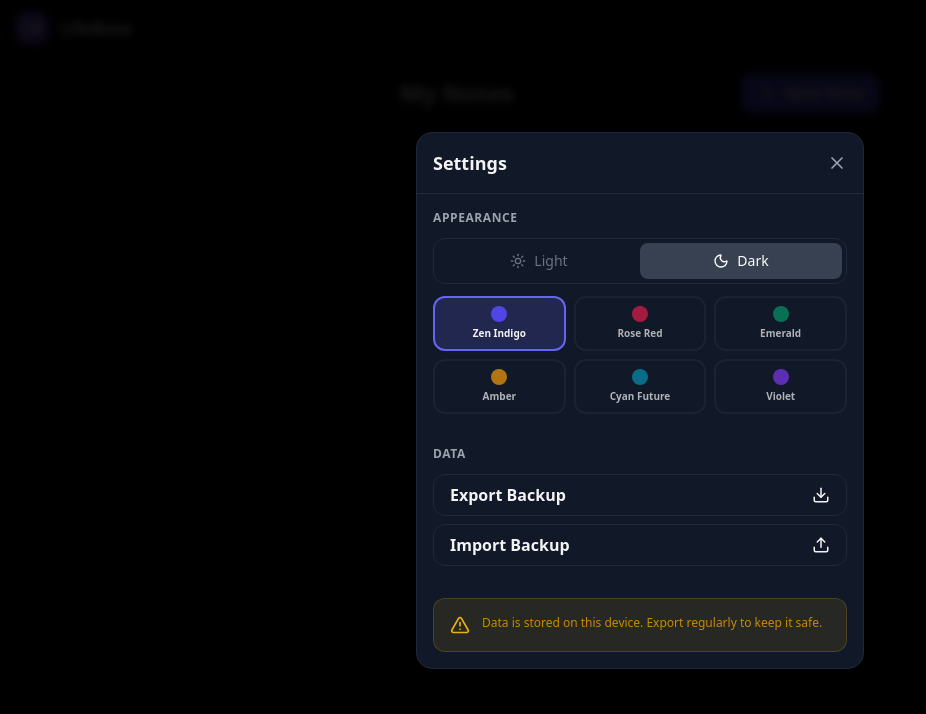
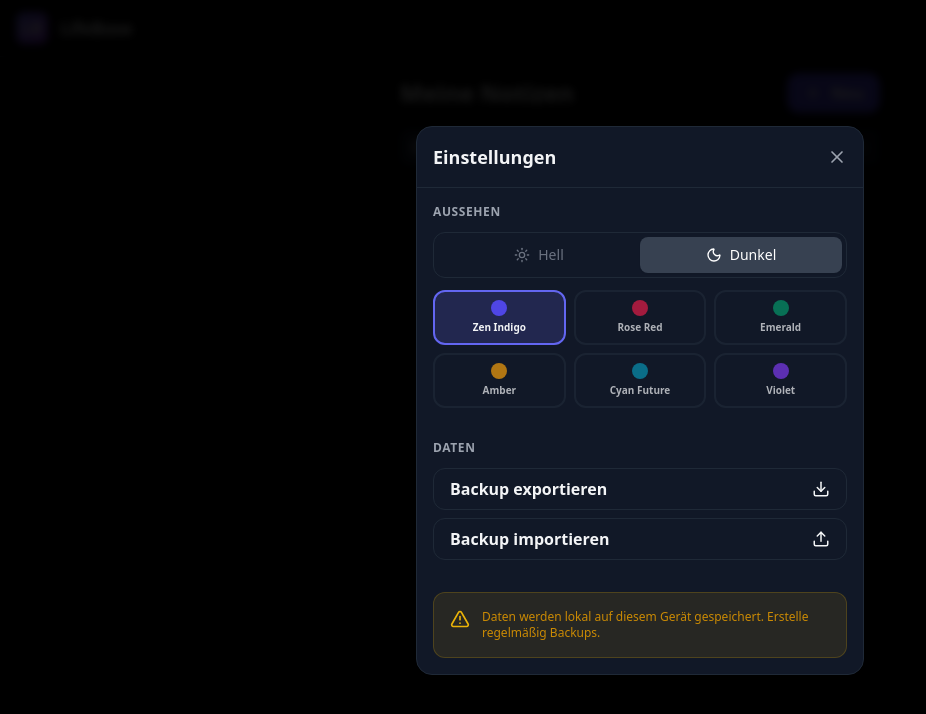
Before and after one commit to FafaWanji/LifeBase, a React (Vite) app: page / in a window 1280 px wide. Both pictures are taken after a click on the button 1252 px from the left and 28 px from the top of the page. Shown: the top 714 px of the page, without its empty margins (0-926 px from the left). Built offline with nearby package versions, Linux system fonts and the light colour scheme.

Commit message:
added labeling

```diff
--- a/src/App.tsx
+++ b/src/App.tsx
@@ -14,7 +14,10 @@ import {
   Upload,
   AlertTriangle,
   Moon,
-  Sun
+  Sun,
+  Tag,
+  Filter,
+  Palette
 } from 'lucide-react';
 
 // --- Type Definitions ---
@@ -51,11 +54,18 @@ interface ThemeContextType extends ThemeProfile {
   setAccentKey: (key: AccentKey) => void;
 }
 
+interface Label {
+  id: string;
+  name: string;
+  color: string; // Tailwind class
+  textColor: string;
+}
+
 interface Note {
   id: number;
   title: string;
   content: string;
-  color: string;
+  labelId: string; // Verknüpfung zum Label
   date: string;
 }
 
@@ -74,6 +84,7 @@ interface TierList {
 interface ExportData {
   notes: Note[];
   tierlists: TierList[];
+  labels: Label[];
   exportDate: string;
   version: string;
 }
@@ -281,21 +292,78 @@ const Modal: React.FC<ModalProps> = ({ isOpen, onClose, title, children }) => {
 
 // --- Feature: Notes ---
 
+const defaultLabels: Label[] = [
+  { id: '1', name: 'Allgemein', color: 'bg-yellow-200', textColor: 'text-yellow-900' },
+  { id: '2', name: 'Arbeit', color: 'bg-blue-200', textColor: 'text-blue-900' },
+  { id: '3', name: 'Privat', color: 'bg-green-200', textColor: 'text-green-900' },
+  { id: '4', name: 'Wichtig', color: 'bg-red-200', textColor: 'text-red-900' },
+  { id: '5', name: 'Ideen', color: 'bg-purple-200', textColor: 'text-purple-900' },
+];
+
+// Color definitions for creating new labels
+const availableColors = [
+  { bg: 'bg-yellow-200', text: 'text-yellow-900', name: 'Gelb' },
+  { bg: 'bg-blue-200', text: 'text-blue-900', name: 'Blau' },
+  { bg: 'bg-green-200', text: 'text-green-900', name: 'Grün' },
+  { bg: 'bg-red-200', text: 'text-red-900', name: 'Rot' },
+  { bg: 'bg-purple-200', text: 'text-purple-900', name: 'Lila' },
+  { bg: 'bg-orange-200', text: 'text-orange-900', name: 'Orange' },
+  { bg: 'bg-gray-200', text: 'text-gray-900', name: 'Grau' },
+  { bg: 'bg-pink-200', text: 'text-pink-900', name: 'Pink' },
+  { bg: 'bg-teal-200', text: 'text-teal-900', name: 'Türkis' },
+];
+
 const NotesView: React.FC = () => {
+  // Load Labels
+  const [labels, setLabels] = useState<Label[]>(() => {
+    const saved = localStorage.getItem('lb_labels');
+    return saved ? JSON.parse(saved) : defaultLabels;
+  });
+
+  // Load Notes
   const [notes, setNotes] = useState<Note[]>(() => {
     const saved = localStorage.getItem('lb_notes');
-    return saved ? JSON.parse(saved) : [];
+    let loadedNotes = saved ? JSON.parse(saved) : [];
+
+    // Migration: If note has "color" but no "labelId", try to map it
+    return loadedNotes.map((n: any) => {
+      if (!n.labelId) {
+        const match = defaultLabels.find(l => l.color === n.color);
+        return { ...n, labelId: match ? match.id : defaultLabels[0].id };
+      }
+      return n;
+    });
   });
+
+  const [activeFilters, setActiveFilters] = useState<string[]>([]);
   const [isModalOpen, setIsModalOpen] = useState(false);
-  const [currentNote, setCurrentNote] = useState<Omit<Note, 'id' | 'date'>>({ title: '', content: '', color: 'bg-yellow-200' });
-  const { textMain, textSec } = useTheme();
+  const [isLabelManagerOpen, setIsLabelManagerOpen] = useState(false); // New: Label Manager Modal State
+  const [currentNote, setCurrentNote] = useState({ title: '', content: '', labelId: '' });
+
+  // State for creating a NEW label inside the manager/modal
+  const [newLabelName, setNewLabelName] = useState('');
+  const [newLabelColor, setNewLabelColor] = useState(availableColors[0]);
+
+  const { textMain, textSec, bgCard, border, accent, bgInput } = useTheme();
 
   useEffect(() => localStorage.setItem('lb_notes', JSON.stringify(notes)), [notes]);
+  useEffect(() => localStorage.setItem('lb_labels', JSON.stringify(labels)), [labels]);
 
   const addNote = () => {
     if (!currentNote.title.trim() && !currentNote.content.trim()) return;
-    setNotes([{ ...currentNote, id: Date.now(), date: new Date().toLocaleDateString() }, ...notes]);
-    setCurrentNote({ title: '', content: '', color: 'bg-yellow-200' });
+
+    // Default to first label if none selected
+    const labelIdToUse = currentNote.labelId || labels[0].id;
+
+    setNotes([{
+      id: Date.now(),
+      title: currentNote.title,
+      content: currentNote.content,
+      labelId: labelIdToUse,
+      date: new Date().toLocaleDateString('de-DE')
+    }, ...notes]);
+
+    setCurrentNote({ title: '', content: '', labelId: '' });
     setIsModalOpen(false);
   };
 
@@ -303,39 +371,135 @@ const NotesView: React.FC = () => {
     setNotes(notes.filter(n => n.id !== id));
   };
 
-  const colors = [
-    { bg: 'bg-yellow-200', text: 'text-yellow-900' },
-    { bg: 'bg-green-200', text: 'text-green-900' },
-    { bg: 'bg-blue-200', text: 'text-blue-900' },
-    { bg: 'bg-purple-200', text: 'text-purple-900' },
-    { bg: 'bg-red-200', text: 'text-red-900' },
-  ];
+  // --- Label Management Functions ---
+
+  const createNewLabel = () => {
+    if (!newLabelName.trim()) return;
+    const newLabel: Label = {
+      id: Date.now().toString(),
+      name: newLabelName,
+      color: newLabelColor.bg,
+      textColor: newLabelColor.text
+    };
+    const updatedLabels = [...labels, newLabel];
+    setLabels(updatedLabels);
+
+    // If we are in the "New Note" modal, auto-select it
+    if (isModalOpen) {
+       setCurrentNote({ ...currentNote, labelId: newLabel.id });
+    }
+
+    setNewLabelName('');
+  };
+
+  const deleteLabel = (id: string) => {
+    if (labels.length <= 1) {
+      alert("Ein Label muss mindestens übrig bleiben!");
+      return;
+    }
+
+    if (!confirm("Label wirklich löschen? Notizen mit diesem Label werden auf das erste verfügbare Label zurückgesetzt.")) {
+      return;
+    }
+
+    const newLabels = labels.filter(l => l.id !== id);
+    setLabels(newLabels);
+
+    // Migration: Move notes from deleted label to the first available label
+    const fallbackLabelId = newLabels[0].id;
+    const updatedNotes = notes.map(n =>
+      n.labelId === id ? { ...n, labelId: fallbackLabelId } : n
+    );
+    setNotes(updatedNotes);
+
+    // Remove from filters if active
+    setActiveFilters(activeFilters.filter(fid => fid !== id));
+  };
+
+  const toggleFilter = (labelId: string) => {
+    if (activeFilters.includes(labelId)) {
+      setActiveFilters(activeFilters.filter(id => id !== labelId));
+    } else {
+      setActiveFilters([...activeFilters, labelId]);
+    }
+  };
+
+  const filteredNotes = activeFilters.length === 0
+    ? notes
+    : notes.filter(n => activeFilters.includes(n.labelId));
 
   return (
-    <div className="space-y-6 pb-24">
-      <div className="flex justify-between items-center">
-        <h2 className={`text-2xl font-bold ${textMain}`}>My Notes</h2>
-        <Button onClick={() => setIsModalOpen(true)}>
-          <Plus size={20} /> New Note
+    <div className="space-y-4 pb-24">
+      <div className="flex justify-between items-center mb-2">
+        <h2 className={`text-2xl font-bold ${textMain}`}>Meine Notizen</h2>
+        <Button onClick={() => {
+          setCurrentNote({ title: '', content: '', labelId: labels[0].id });
+          setIsModalOpen(true);
+        }}>
+          <Plus size={20} /> Neu
         </Button>
       </div>
 
+      {/* Filter Bar with Manage Button */}
+      <div className="flex gap-2 items-center">
+        {/* Manage Labels Button */}
+        <button
+            onClick={() => setIsLabelManagerOpen(true)}
+            className={`h-9 w-9 flex items-center justify-center rounded-lg border flex-shrink-0 transition-colors ${bgCard} ${border} ${textSec} hover:${textMain}`}
+            title="Labels verwalten"
+        >
+            <Settings size={18} />
+        </button>
+
+        <div className="flex gap-2 overflow-x-auto scrollbar-hide flex-grow">
+            <div className={`h-9 w-9 flex items-center justify-center rounded-lg border flex-shrink-0 ${border} ${bgCard}`}>
+                <Filter size={16} className={textSec} />
+            </div>
+            {labels.map(label => {
+                const isActive = activeFilters.includes(label.id);
+                return (
+                    <button
+                        key={label.id}
+                        onClick={() => toggleFilter(label.id)}
+                        className={`h-9 whitespace-nowrap px-3 rounded-lg text-sm font-medium transition-all border flex-shrink-0 ${
+                            isActive
+                            ? `${label.color} ${label.textColor} border-transparent shadow-sm scale-105`
+                            : `${bgCard} ${textSec} ${border} opacity-70 hover:opacity-100`
+                        }`}
+                    >
+                        {label.name}
+                    </button>
+                )
+            })}
+        </div>
+      </div>
+
       <div className="grid grid-cols-2 gap-4">
-        {notes.length === 0 && (
+        {filteredNotes.length === 0 && (
           <div className={`col-span-2 text-center py-20 ${textSec} flex flex-col items-center`}>
             <StickyNote size={48} className="mb-4 opacity-20" />
-            <p>No notes yet. Tap 'New Note' to start.</p>
+            <p>Keine Notizen gefunden.</p>
           </div>
         )}
-        {notes.map(note => {
-          const theme = colors.find(c => c.bg === note.color) || colors[0];
+        {filteredNotes.map(note => {
+          const label = labels.find(l => l.id === note.labelId) || labels[0];
+
           return (
-            <div key={note.id} className={`${note.color} p-4 rounded-xl shadow-sm flex flex-col min-h-[160px] relative group transition-transform active:scale-95`}>
-              <h3 className={`font-bold text-lg mb-2 ${theme.text} line-clamp-1`}>{note.title}</h3>
-              <p className={`text-sm ${theme.text} opacity-80 line-clamp-4 flex-grow whitespace-pre-wrap`}>{note.content}</p>
-              <div className="flex justify-between items-center mt-2">
-                <span className={`text-xs ${theme.text} opacity-60`}>{note.date}</span>
-                <button onClick={() => deleteNote(note.id)} className={`p-2 rounded-full hover:bg-black/10 ${theme.text}`}>
+            <div key={note.id} className={`${label.color} p-4 rounded-xl shadow-sm flex flex-col min-h-[160px] relative group transition-transform active:scale-95`}>
+
+              {/* Label Badge */}
+              <div className="flex justify-between items-start mb-2">
+                <span className={`text-[10px] font-bold uppercase tracking-wider px-1.5 py-0.5 rounded-md bg-white/30 ${label.textColor}`}>
+                    {label.name}
+                </span>
+              </div>
+
+              <h3 className={`font-bold text-lg mb-1 ${label.textColor} line-clamp-1`}>{note.title}</h3>
+              <p className={`text-sm ${label.textColor} opacity-80 line-clamp-4 flex-grow whitespace-pre-wrap`}>{note.content}</p>
+
+              <div className="flex justify-between items-center mt-3">
+                <span className={`text-[10px] ${label.textColor} opacity-60`}>{note.date}</span>
+                <button onClick={() => deleteNote(note.id)} className={`p-2 rounded-full hover:bg-black/10 ${label.textColor}`}>
                   <Trash2 size={16} />
                 </button>
               </div>
@@ -344,29 +508,101 @@ const NotesView: React.FC = () => {
         })}
       </div>
 
-      <Modal isOpen={isModalOpen} onClose={() => setIsModalOpen(false)} title="Create Note">
+      {/* Label Manager Modal */}
+      <Modal isOpen={isLabelManagerOpen} onClose={() => setIsLabelManagerOpen(false)} title="Labels verwalten">
+        <div className="space-y-6">
+
+            {/* Create New Label Section */}
+            <div className={`p-4 rounded-xl border ${border} ${bgInput}`}>
+                <h4 className={`text-xs font-bold uppercase mb-3 ${textSec}`}>Neues Label erstellen</h4>
+                <div className="flex gap-2 mb-3">
+                    <Input
+                        value={newLabelName}
+                        onChange={setNewLabelName}
+                        placeholder="Name (z.B. Sport)"
+                        className="text-sm py-2"
+                    />
+                    <Button onClick={createNewLabel} disabled={!newLabelName.trim()} className="py-2 px-4 whitespace-nowrap">
+                        <Plus size={18} />
+                    </Button>
+                </div>
+
+                <div className="flex flex-wrap gap-2">
+                    {availableColors.map(c => (
+                        <button
+                            key={c.name}
+                            onClick={() => setNewLabelColor(c)}
+                            className={`w-8 h-8 rounded-full ${c.bg} border-2 transition-transform ${newLabelColor.bg === c.bg ? 'border-gray-500 scale-110 shadow-md' : 'border-transparent hover:scale-105'}`}
+                            title={c.name}
+                        />
+                    ))}
+                </div>
+            </div>
+
+            {/* Existing Labels List */}
+            <div className="space-y-2 max-h-60 overflow-y-auto pr-1">
+                <h4 className={`text-xs font-bold uppercase ${textSec}`}>Vorhandene Labels</h4>
+                {labels.map(label => (
+                    <div key={label.id} className={`flex items-center justify-between p-3 rounded-lg border ${border} ${bgCard}`}>
+                        <div className="flex items-center gap-3">
+                            <div className={`w-4 h-4 rounded-full ${label.color}`}></div>
+                            <span className={`font-medium ${textMain}`}>{label.name}</span>
+                        </div>
+                        <button
+                            onClick={() => deleteLabel(label.id)}
+                            className={`${textSec} hover:text-red-400 p-2 rounded-lg hover:bg-red-400/10 transition-colors`}
+                            title="Label löschen"
+                        >
+                            <Trash2 size={18} />
+                        </button>
+                    </div>
+                ))}
+            </div>
+        </div>
+      </Modal>
+
+      {/* Create Note Modal */}
+      <Modal isOpen={isModalOpen} onClose={() => setIsModalOpen(false)} title="Neue Notiz">
         <div className="space-y-4">
           <Input
             value={currentNote.title}
             onChange={(v) => setCurrentNote({...currentNote, title: v})}
-            placeholder="Title (e.g., Game Ideas)"
+            placeholder="Titel (z.B. Einkaufsliste)"
           />
           <textarea
             value={currentNote.content}
             onChange={(e) => setCurrentNote({...currentNote, content: e.target.value})}
-            placeholder="Write your thoughts here..."
+            placeholder="Schreibe deine Gedanken..."
             className={`w-full bg-transparent border rounded-xl px-4 py-3 focus:outline-none focus:ring-2 h-32 resize-none ${useTheme().bgInput} ${useTheme().border} ${useTheme().textMain} ${useTheme().accent.ring}`}
           />
-          <div className="flex gap-2 justify-center">
-            {colors.map((c) => (
-              <button
-                key={c.bg}
-                onClick={() => setCurrentNote({...currentNote, color: c.bg})}
-                className={`w-8 h-8 rounded-full ${c.bg} border-2 ${currentNote.color === c.bg ? 'border-black/50 scale-110' : 'border-transparent'}`}
-              />
-            ))}
+
+          {/* Label Selector */}
+          <div>
+            <div className="flex justify-between items-center mb-2">
+                <span className={`text-xs font-bold uppercase ${textSec}`}>Label wählen</span>
+                <button onClick={() => { setIsModalOpen(false); setIsLabelManagerOpen(true); }} className={`text-xs ${accent.text} hover:underline`}>
+                    Bearbeiten
+                </button>
+            </div>
+
+            <div className="flex flex-wrap gap-2">
+                {labels.map(label => (
+                    <button
+                        key={label.id}
+                        onClick={() => setCurrentNote({...currentNote, labelId: label.id})}
+                        className={`px-3 py-1.5 rounded-lg text-sm font-medium transition-all border-2 ${
+                            currentNote.labelId === label.id
+                            ? `${label.color} ${label.textColor} border-white/20 shadow-md`
+                            : `${useTheme().bgInput} ${textSec} border-transparent`
+                        }`}
+                    >
+                        {label.name}
+                    </button>
+                ))}
+            </div>
           </div>
-          <Button onClick={addNote} className="w-full">Save Note</Button>
+
+          <Button onClick={addNote} className="w-full">Notiz speichern</Button>
         </div>
       </Modal>
     </div>
@@ -498,9 +734,9 @@ const TierListView: React.FC = () => {
     return (
       <div className="space-y-6 pb-24">
          <div className="flex justify-between items-center">
-            <h2 className={`text-2xl font-bold ${textMain}`}>My Tier Lists</h2>
+            <h2 className={`text-2xl font-bold ${textMain}`}>Meine Tier Lists</h2>
             <Button onClick={() => setIsCreateModalOpen(true)}>
-                <Plus size={20} /> New List
+                <Plus size={20} /> Neu
             </Button>
         </div>
 
@@ -508,7 +744,7 @@ const TierListView: React.FC = () => {
             {lists.length === 0 && (
                  <div className={`text-center py-10 ${textSec}`}>
                     <List size={48} className="mx-auto mb-4 opacity-20" />
-                    <p>No tier lists yet.</p>
+                    <p>Noch keine Tier Lists vorhanden.</p>
                 </div>
             )}
             {lists.map(list => (
@@ -523,7 +759,7 @@ const TierListView: React.FC = () => {
                         </div>
                         <div>
                             <h3 className={`font-bold ${textMain}`}>{list.title}</h3>
-                            <p className={`text-sm ${textSec}`}>{list.items.length} items</p>
+                            <p className={`text-sm ${textSec}`}>{list.items.length} Einträge</p>
                         </div>
                     </div>
                     <button onClick={(e) => deleteList(e, list.id)} className={`${textSec} hover:text-red-400 p-2`}>
@@ -533,10 +769,10 @@ const TierListView: React.FC = () => {
             ))}
         </div>
 
-        <Modal isOpen={isCreateModalOpen} onClose={() => setIsCreateModalOpen(false)} title="New Tier List">
+        <Modal isOpen={isCreateModalOpen} onClose={() => setIsCreateModalOpen(false)} title="Neue Tier List">
             <div className="space-y-4">
-                <Input value={newListTitle} onChange={setNewListTitle} placeholder="List Name (e.g., Best RPGs)" />
-                <Button onClick={createList} className="w-full">Create</Button>
+                <Input value={newListTitle} onChange={setNewListTitle} placeholder="Name (z.B. Beste Spiele)" />
+                <Button onClick={createList} className="w-full">Erstellen</Button>
             </div>
         </Modal>
       </div>
@@ -601,15 +837,15 @@ const TierListView: React.FC = () => {
               ))}
           </div>
 
-          <Modal isOpen={!!addingToTier} onClose={() => setAddingToTier(null)} title={`Add to Tier ${addingToTier}`}>
+          <Modal isOpen={!!addingToTier} onClose={() => setAddingToTier(null)} title={`Eintrag für Tier ${addingToTier}`}>
             <div className="space-y-4">
                 <Input
                     value={newItemName}
                     onChange={setNewItemName}
-                    placeholder="Item Name"
+                    placeholder="Name"
                     autoFocus
                 />
-                <Button onClick={addItem} className="w-full">Add Item</Button>
+                <Button onClick={addItem} className="w-full">Hinzufügen</Button>
             </div>
           </Modal>
       </div>
@@ -631,8 +867,9 @@ const SettingsModal: React.FC<SettingsModalProps> = ({ isOpen, onClose }) => {
     const data: ExportData = {
       notes: JSON.parse(localStorage.getItem('lb_notes') || '[]'),
       tierlists: JSON.parse(localStorage.getItem('lb_tierlists') || '[]'),
+      labels: JSON.parse(localStorage.getItem('lb_labels') || '[]'),
       exportDate: new Date().toISOString(),
-      version: '1.0'
+      version: '1.1'
     };
 
     const blob = new Blob([JSON.stringify(data, null, 2)], { type: 'application/json' });
@@ -655,15 +892,17 @@ const SettingsModal: React.FC<SettingsModalProps> = ({ isOpen, onClose }) => {
       try {
         const text = event.target?.result as string;
         const data = JSON.parse(text);
-        if (!Array.isArray(data.notes) && !Array.isArray(data.tierlists)) throw new Error('Invalid format');
-        if (confirm("This will overwrite your current data. Are you sure?")) {
+
+        if (confirm("Dies wird deine aktuellen Daten überschreiben. Sicher?")) {
           if (data.notes) localStorage.setItem('lb_notes', JSON.stringify(data.notes));
           if (data.tierlists) localStorage.setItem('lb_tierlists', JSON.stringify(data.tierlists));
-          alert("Data imported successfully!");
+          if (data.labels) localStorage.setItem('lb_labels', JSON.stringify(data.labels));
+
+          alert("Daten erfolgreich importiert!");
           window.location.reload();
         }
       } catch (err) {
-        alert("Error importing file: Invalid JSON format.");
+        alert("Fehler beim Importieren: Falsches Format.");
       }
     };
     reader.readAsText(file);
@@ -672,25 +911,25 @@ const SettingsModal: React.FC<SettingsModalProps> = ({ isOpen, onClose }) => {
   if (!isOpen) return null;
 
   return (
-    <Modal isOpen={isOpen} onClose={onClose} title="Settings">
+    <Modal isOpen={isOpen} onClose={onClose} title="Einstellungen">
       <div className="space-y-8">
 
         {/* Appearance Section */}
         <div className="space-y-3">
-           <h4 className={`text-xs font-bold ${textSec} uppercase tracking-wider`}>Appearance</h4>
+           <h4 className={`text-xs font-bold ${textSec} uppercase tracking-wider`}>Aussehen</h4>
 
            <div className={`${bgInput} p-1 rounded-xl flex border ${border}`}>
               <button
                 onClick={() => setMode('light')}
                 className={`flex-1 py-2 rounded-lg flex items-center justify-center gap-2 text-sm font-medium transition-all ${mode === 'light' ? 'bg-white text-black shadow-sm' : 'text-gray-500 hover:text-gray-400'}`}
               >
-                <Sun size={16} /> Light
+                <Sun size={16} /> Hell
               </button>
               <button
                 onClick={() => setMode('dark')}
                 className={`flex-1 py-2 rounded-lg flex items-center justify-center gap-2 text-sm font-medium transition-all ${mode === 'dark' ? 'bg-gray-700 text-white shadow-sm' : 'text-gray-400 hover:text-gray-300'}`}
               >
-                <Moon size={16} /> Dark
+                <Moon size={16} /> Dunkel
               </button>
            </div>
 
@@ -710,15 +949,15 @@ const SettingsModal: React.FC<SettingsModalProps> = ({ isOpen, onClose }) => {
 
         {/* Data Section */}
         <div className="space-y-3">
-            <h4 className={`text-xs font-bold ${textSec} uppercase tracking-wider`}>Data</h4>
+            <h4 className={`text-xs font-bold ${textSec} uppercase tracking-wider`}>Daten</h4>
             <div className="space-y-2">
                 <Button onClick={exportData} variant="secondary" className="w-full justify-between">
-                    <span>Export Backup</span>
+                    <span>Backup exportieren</span>
                     <Download size={18} />
                 </Button>
                 <input type="file" ref={fileInputRef} onChange={handleImport} accept=".json" className="hidden" />
                 <Button onClick={() => fileInputRef.current?.click()} variant="secondary" className="w-full justify-between">
-                    <span>Import Backup</span>
+                    <span>Backup importieren</span>
                     <Upload size={18} />
                 </Button>
             </div>
@@ -727,7 +966,7 @@ const SettingsModal: React.FC<SettingsModalProps> = ({ isOpen, onClose }) => {
         <div className="bg-yellow-500/10 border border-yellow-500/20 p-4 rounded-xl flex gap-3 items-start">
             <AlertTriangle className="text-yellow-500 shrink-0" size={20} />
             <p className="text-xs text-yellow-600 dark:text-yellow-200/80">
-                Data is stored on this device. Export regularly to keep it safe.
+                Daten werden lokal auf diesem Gerät gespeichert. Erstelle regelmäßig Backups.
             </p>
         </div>
 
@@ -777,7 +1016,7 @@ const AppContent: React.FC = () => {
             className={`p-4 flex flex-col items-center gap-1 transition-colors ${currentTab === 'notes' ? accent.text : `${textSec} hover:${textMain}`}`}
           >
             <StickyNote size={24} strokeWidth={currentTab === 'notes' ? 2.5 : 2} />
-            <span className="text-[10px] font-medium">Notes</span>
+            <span className="text-[10px] font-medium">Notizen</span>
           </button>
 
           <button
@@ -792,6 +1031,8 @@ const AppContent: React.FC = () => {
 
       <style>{`
         .pb-safe { padding-bottom: env(safe-area-inset-bottom, 20px); }
+        .scrollbar-hide::-webkit-scrollbar { display: none; }
+        .scrollbar-hide { -ms-overflow-style: none; scrollbar-width: none; }
         ::selection { background-color: ${accent.primary}; color: white; }
       `}</style>
     </div>
```
